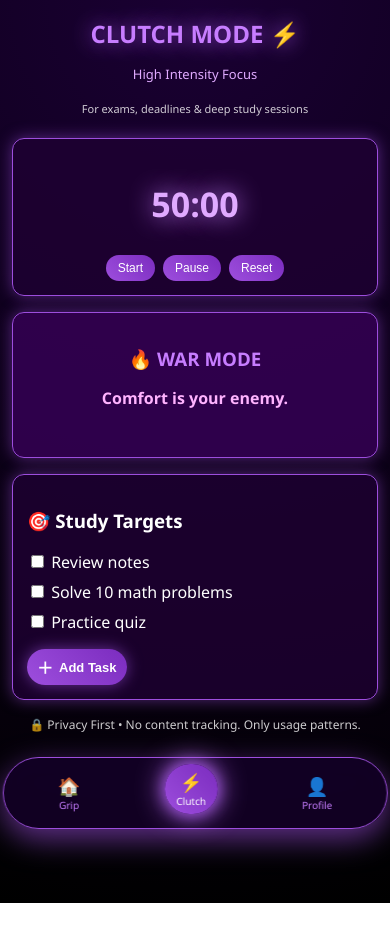
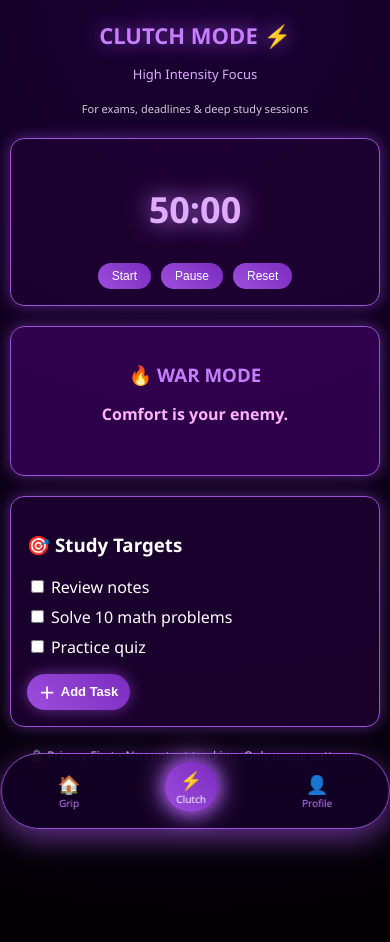
Before and after one commit to akshatk2910-pixel/Project_GRIP, a plain HTML site: page CLUTCH.html in a window 390 px wide. Before the commit the page ends 903 px from the top, so only its background shows below. Drawn offline with Linux system fonts and the light colour scheme.

Commit message:
clutch css fix

```diff
--- a/CLUTCH.css
+++ b/CLUTCH.css
@@ -333,26 +333,24 @@ li {
 /* 📱 CLUTCH MOBILE OPTIMIZED */
 /* ========================= */
 
+/* ========================= */
+/* 📱 MOBILE RESPONSIVE (CLUTCH - GRIP STYLE) */
+/* ========================= */
+
 @media (max-width: 480px) {
 
-    body {
-        padding: 0 12px;
+    .clutch-container {
+        width: 95%;
+        margin: 20px auto 100px auto;
+        padding-bottom: 120px;
     }
 
-    .clutch-container {
-        width: 100%;
-        margin: 20px auto;
-        padding-bottom: 130px; /* space for fixed navbar */
-    }
-
-    /* HEADER */
     .header {
         margin-bottom: 20px;
     }
 
     .header h1 {
-        font-size: 24px;
-        line-height: 1.2;
+        font-size: 22px;
     }
 
     .header p {
@@ -363,49 +361,42 @@ li {
         font-size: 11px;
     }
 
-    /* CARDS */
     .card {
-        padding: 14px;
-        border-radius: 12px;
-        margin-bottom: 16px;
+        padding: 16px;
+        border-radius: 14px;
     }
 
-    /* TIMER */
     .timer-card h2 {
-        font-size: 34px;
+        font-size: 36px;
     }
 
     .timer-buttons {
-        gap: 8px;
-        flex-wrap: wrap;
+        gap: 10px;
     }
 
     .timer-buttons button {
-        padding: 6px 12px;
+        padding: 6px 14px;
         font-size: 12px;
     }
 
-    /* TASK BUTTON */
     .add-task {
+        padding: 6px 12px;
         font-size: 13px;
-        padding: 6px 10px;
     }
 
     .add-task span {
         font-size: 16px;
     }
 
-    /* EXIT BUTTON */
     .exit-btn {
         padding: 10px;
         font-size: 14px;
     }
 
-    /* POPUP */
     .popup-content {
-        width: 95%;
+        width: 90%;
         padding: 20px;
-        border-radius: 16px;
+        font-size: 14px;
     }
 
     .popup-content h2 {
@@ -416,11 +407,11 @@ li {
         font-size: 14px;
     }
 
-    /* NAVBAR FIX */
+    /* Navbar exactly like Grip */
     .bottom-nav {
         width: 95%;
         bottom: 15px;
-        padding: 10px 6px;
+        padding: 12px 8px;
     }
 
     .nav-item span {
```
